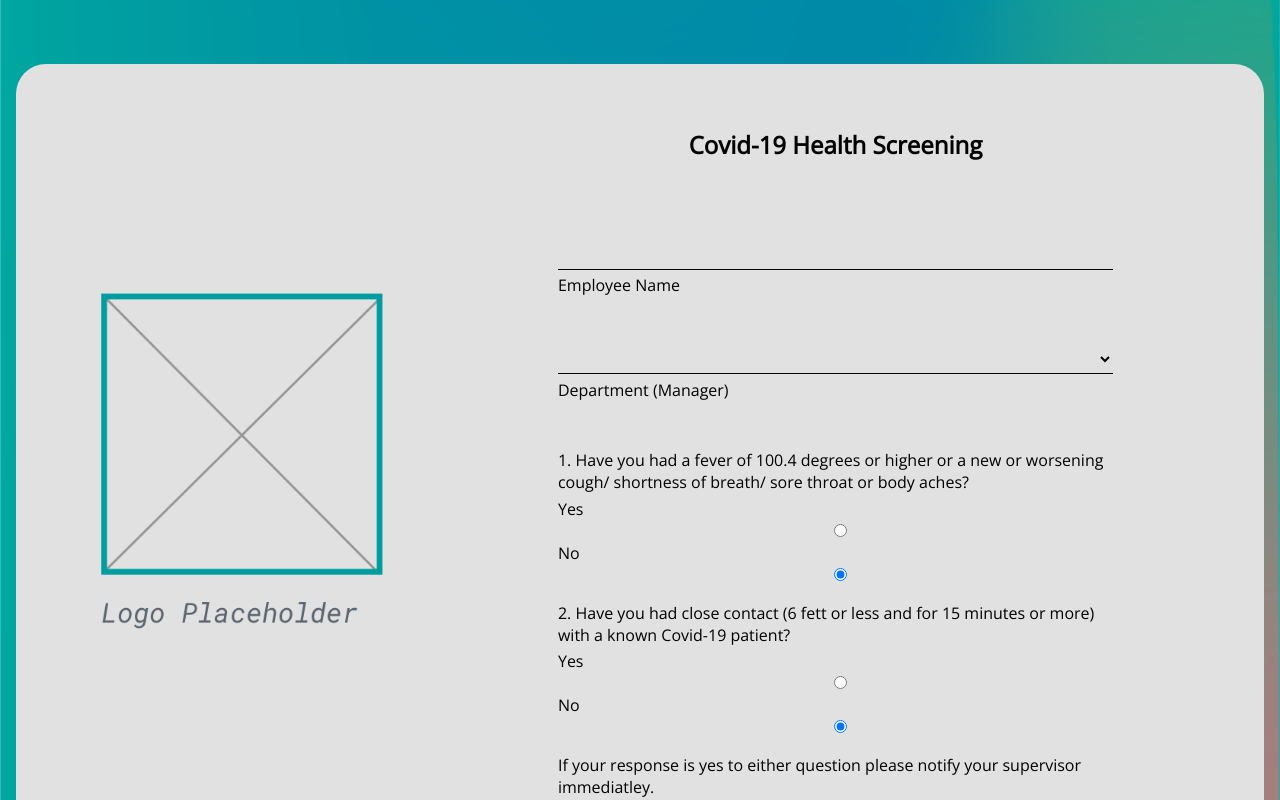
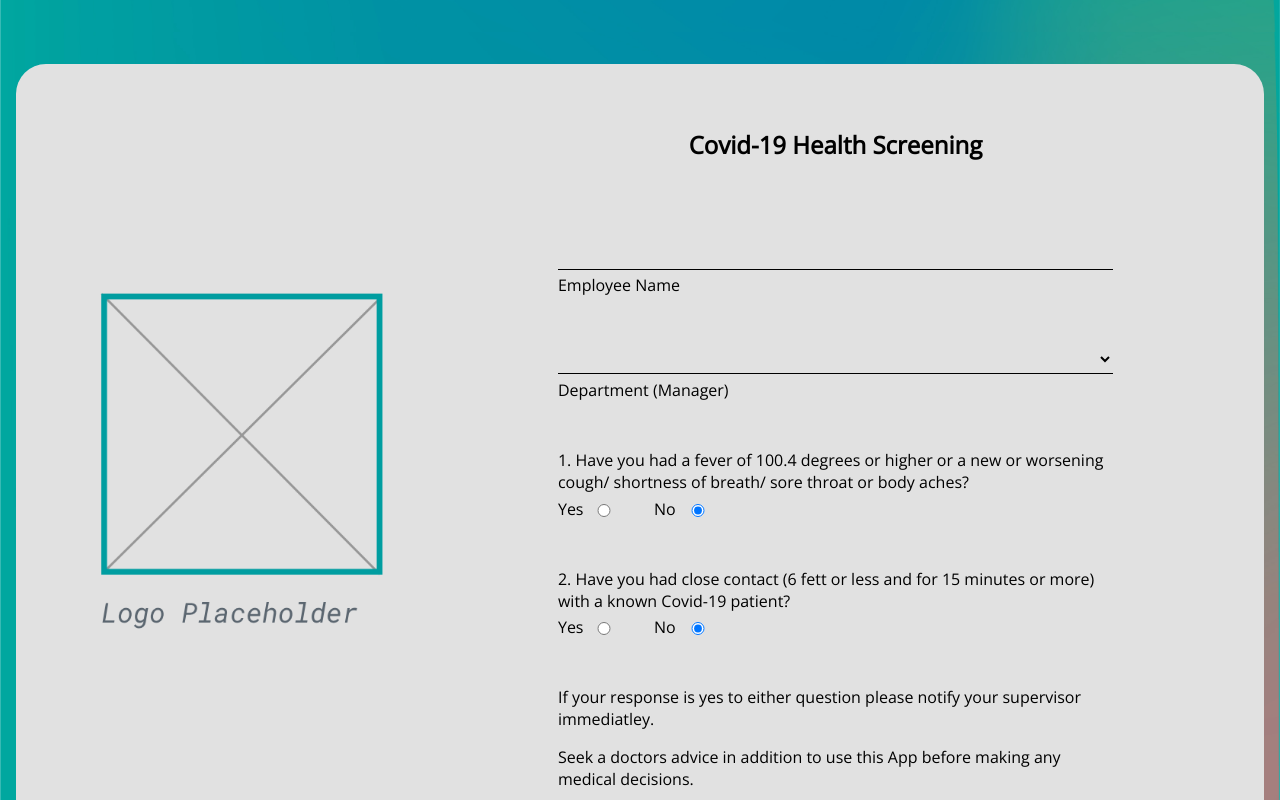
Before and after one commit to brentahrens1/covid-19-screening, a React (Create React App) app: page / in a window 1280 px wide. Shown: the top 800 px of the page. Built offline with nearby package versions, Linux system fonts and the light colour scheme.

Commit message:
new style to radio btn layout

```diff
--- a/src/components/Home/Home.js
+++ b/src/components/Home/Home.js
@@ -74,6 +74,7 @@ const Home = () => {
                                     </select>
                                     <p className="input-p">Department (Manager)</p>
                                     <p>1. Have you had a fever of 100.4 degrees or higher or a new or worsening cough/ shortness of breath/ sore throat or body aches?</p>
+                                    <div className="checkbox-container">
                                         <div className="checkbox">
                                             <label htmlFor="yes">Yes</label>
                                             <input
@@ -94,7 +95,9 @@ const Home = () => {
                                                 onChange={handleOptionChange}
                                             />
                                         </div>
+                                    </div>
                                     <p>2. Have you had close contact (6 fett or less and for 15 minutes or more) with a known Covid-19 patient?</p>
+                                    <div className="checkbox-container">
                                         <div className="checkbox">
                                             <label htmlFor="yes">Yes</label>
                                             <input
@@ -114,6 +117,7 @@ const Home = () => {
                                                 checked={selectedOption2 === 'no'}
                                                 onChange={handleOptionChange}
                                             />
+                                        </div>
                                     </div>
                                     <p>If your response is yes to either question please notify your supervisor immediatley.</p>
                                     <p>Seek a doctors advice in addition to use this App before making any medical decisions.</p>
--- a/src/sass/_home.scss
+++ b/src/sass/_home.scss
@@ -70,52 +70,23 @@
                 margin-bottom: 3rem;
             }
 
-            .checkboxes {
-                width: 100%;
+            .checkbox-container {
                 display: flex;
+                justify-content: space-between;
+                width: 10rem;
 
-                .checkboxes:nth-child(1) {
-                    margin-right: 4rem;
+                .checkbox {
+                    width: 4rem;
+                    display: flex;
+                    justify-content: space-between;
+                    align-items: center;
                 }
 
-                &__inner {
-                    display: flex;
-                    justify-content: center;
-                    align-items: center;
-                    position: relative;
+                input[type=radio] {
                     cursor: pointer;
-                    width: 5rem;
-                    user-select: none;
-                    margin-bottom: 3rem;
-
-                    input {
-                        border: 1px solid #000;
-                        width: 15px;
-                        cursor: pointer;
-                        position: relative;
-                        height: 0;
-
-                        &::after {
-                            content: "";
-                            position: absolute;
-                            width: 15px;
-                            height: 15px;
-                            top: -.4rem;
-                            left: -5px;
-                            background: #E1E1E1;
-                            border: 1px solid #000;
-                            border-radius: 50%;
-                        }
-
-                        &.active {
-                            &::after {
-                                background: #459CA0;
-                                border: 1px solid #459CA0;
-                            }
-                        }
-                    }
                 }
             }
+
 
             button {
                 background: #459CA0;
```
Lines whose indentation alone changed are shown as unchanged.
